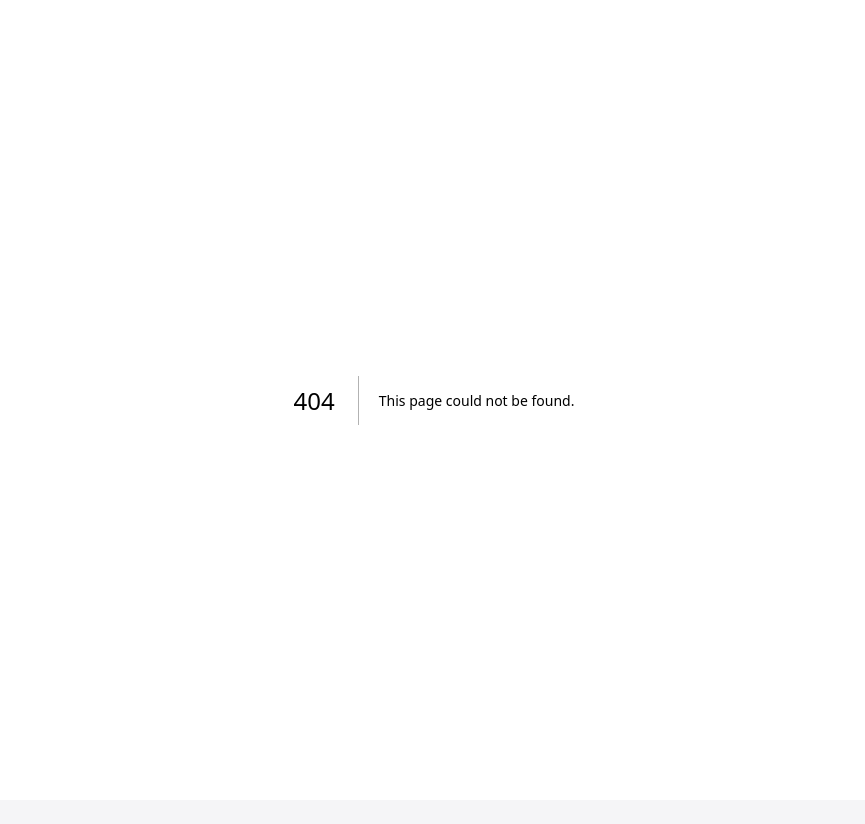
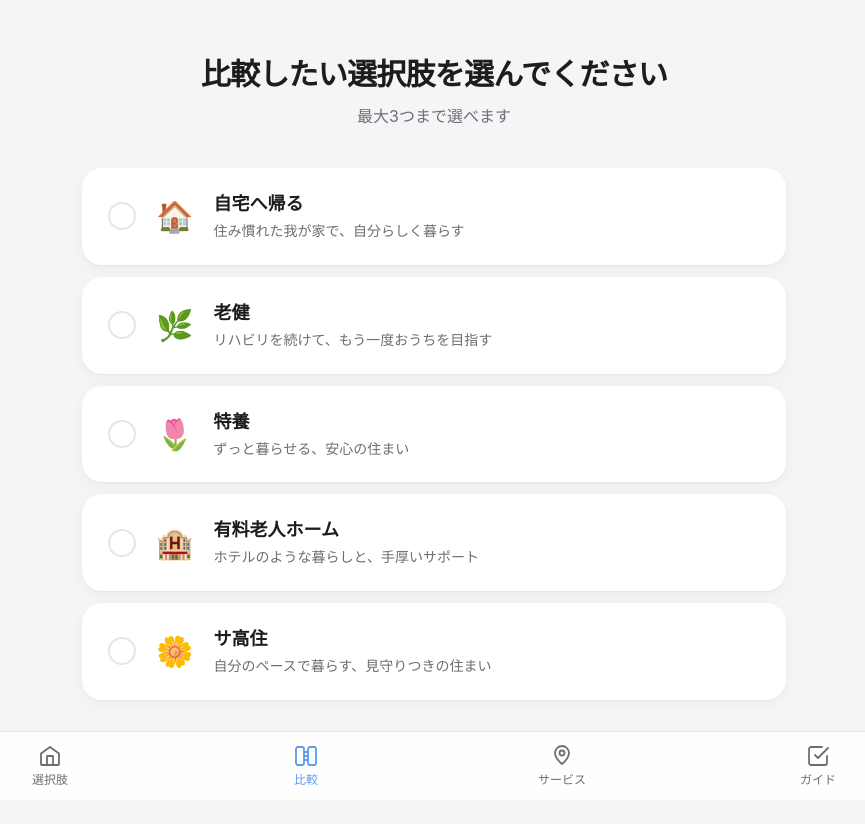
Before and after one commit to akihiroishimoto7-web/kazokusupport, a Next.js app: page /compare-entry in a window 1280 px wide. Before the commit this address had no page. Shown: the top 824 px of the page, without its empty margins (206-1071 px from the left). Before the commit the page ends 800 px from the top, so only its background shows below. Built offline with nearby package versions, Linux system fonts and the light colour scheme.

Commit message:
feat: bottom tab navigation + compare-entry page

```diff
--- /dev/null
+++ b/app/compare-entry/page.tsx
@@ -0,0 +1,93 @@
+"use client";
+import { useState } from "react";
+import { useRouter } from "next/navigation";
+import { OPTIONS } from "@/lib/data";
+
+export default function CompareEntryPage() {
+  const [selected, setSelected] = useState<Set<string>>(new Set());
+  const router = useRouter();
+
+  const toggle = (slug: string) => {
+    setSelected((prev) => {
+      const next = new Set(prev);
+      if (next.has(slug)) {
+        next.delete(slug);
+      } else if (next.size < 3) {
+        next.add(slug);
+      }
+      return next;
+    });
+  };
+
+  const goCompare = () => {
+    const slugs = [...selected];
+    const params = slugs.map((s, i) => `${String.fromCharCode(97 + i)}=${s}`).join("&");
+    router.push(`/compare?${params}`);
+  };
+
+  return (
+    <main className="min-h-screen px-5 sm:px-8 py-10 sm:py-14 max-w-3xl mx-auto pb-32">
+      <header className="text-center mb-8 sm:mb-10">
+        <h1 className="text-2xl sm:text-3xl font-semibold tracking-tight text-ink">
+          比較したい選択肢を選んでください
+        </h1>
+        <p className="mt-3 text-sub text-base">最大3つまで選べます</p>
+      </header>
+
+      <div className="space-y-3 mb-10">
+        {OPTIONS.map((opt) => {
+          const isSelected = selected.has(opt.slug);
+          const isDisabled = !isSelected && selected.size >= 3;
+          return (
+            <button
+              key={opt.slug}
+              onClick={() => toggle(opt.slug)}
+              disabled={isDisabled}
+              className={`w-full flex items-center gap-5 rounded-2xl px-6 py-5 text-left
+                          transition-all duration-200
+                          ${isSelected
+                            ? "bg-accent/10 border-2 border-accent shadow-[0_0_0_0px]"
+                            : isDisabled
+                              ? "bg-white border-2 border-transparent opacity-35 cursor-not-allowed"
+                              : "bg-white border-2 border-transparent shadow-[0_1px_2px_rgba(0,0,0,0.04),0_4px_16px_rgba(0,0,0,0.04)] hover:border-accent/40"
+                          }`}
+            >
+              {/* チェック */}
+              <div className={`w-7 h-7 rounded-full border-2 flex items-center justify-center shrink-0
+                              transition-colors
+                              ${isSelected ? "bg-accent border-accent" : "border-line"}`}>
+                {isSelected && (
+                  <svg width="13" height="13" viewBox="0 0 13 13" fill="none">
+                    <path d="M2 6.5l3 3L11 3" stroke="white" strokeWidth="2"
+                          strokeLinecap="round" strokeLinejoin="round"/>
+                  </svg>
+                )}
+              </div>
+
+              <span className="text-3xl" aria-hidden>{opt.emoji}</span>
+
+              <div>
+                <p className="text-lg font-semibold text-ink">{opt.title}</p>
+                <p className="text-sm text-sub leading-relaxed mt-0.5">{opt.lead}</p>
+              </div>
+            </button>
+          );
+        })}
+      </div>
+
+      {/* 比較ボタン（2つ以上選んだら出現） */}
+      <div className={`fixed bottom-20 left-0 right-0 flex justify-center px-5
+                       transition-all duration-300
+                       ${selected.size >= 2 ? "opacity-100 translate-y-0" : "opacity-0 translate-y-4 pointer-events-none"}`}>
+        <button
+          onClick={goCompare}
+          className="flex items-center gap-3 bg-ink text-white px-8 py-4 rounded-full
+                     text-base font-semibold shadow-[0_8px_32px_rgba(0,0,0,0.2)]
+                     hover:opacity-90 transition-opacity"
+        >
+          {selected.size}件を比較する →
+        </button>
+      </div>
+    </main>
+  );
+}
--- a/app/globals.css
+++ b/app/globals.css
@@ -8,13 +8,16 @@ html, body {
   -webkit-font-smoothing: antialiased;
 }
 
+/* iOS Safari のホームインジケーター分の余白 */
+.safe-area-pb {
+  padding-bottom: env(safe-area-inset-bottom, 0px);
+}
+
 @media print {
-  .no-print  { display: none !important; }
-  body       { background: #ffffff; }
+  .no-print   { display: none !important; }
+  body        { background: #ffffff; padding-bottom: 0 !important; }
   .print-page { box-shadow: none !important; }
-  /* 比較ページの横並びを印刷時も維持 */
   .grid-cols-2 { grid-template-columns: repeat(2, minmax(0, 1fr)) !important; }
   .grid-cols-3 { grid-template-columns: repeat(3, minmax(0, 1fr)) !important; }
-  /* 水平スクロールラッパーを印刷時は解除 */
   .overflow-x-auto { overflow: visible !important; }
 }
--- a/app/layout.tsx
+++ b/app/layout.tsx
@@ -1,5 +1,6 @@
 import type { Metadata, Viewport } from "next";
 import "./globals.css";
+import BottomNav from "@/components/BottomNav";
 
 export const metadata: Metadata = {
   title: "退院後の暮らしガイド",
@@ -15,7 +16,11 @@ export const viewport: Viewport = {
 export default function RootLayout({ children }: { children: React.ReactNode }) {
   return (
     <html lang="ja">
-      <body className="font-sans">{children}</body>
+      {/* pb-20 でタブバー分の余白を確保 */}
+      <body className="font-sans pb-20">
+        {children}
+        <BottomNav />
+      </body>
     </html>
   );
 }
--- /dev/null
+++ b/components/BottomNav.tsx
@@ -0,0 +1,88 @@
+"use client";
+import Link from "next/link";
+import { usePathname } from "next/navigation";
+
+const TABS = [
+  { href: "/",        label: "選択肢",   icon: HomeIcon },
+  { href: "/compare-entry", label: "比較",  icon: CompareIcon },
+  { href: "/services", label: "サービス", icon: ServiceIcon },
+  { href: "/guide",   label: "ガイド",   icon: GuideIcon },
+];
+
+export default function BottomNav() {
+  const pathname = usePathname();
+
+  return (
+    <nav className="no-print fixed bottom-0 left-0 right-0 z-40
+                    bg-white/90 backdrop-blur-md border-t border-line
+                    safe-area-pb">
+      <div className="flex max-w-5xl mx-auto">
+        {TABS.map(({ href, label, icon: Icon }) => {
+          const active = href === "/"
+            ? pathname === "/"
+            : pathname.startsWith(href);
+          return (
+            <Link
+              key={href}
+              href={href}
+              className={`flex-1 flex flex-col items-center justify-center gap-1
+                          py-3 text-xs font-medium transition-colors
+                          ${active ? "text-accent" : "text-sub hover:text-ink"}`}
+            >
+              <Icon active={active} />
+              {label}
+            </Link>
+          );
+        })}
+      </div>
+    </nav>
+  );
+}
+
+// ── アイコン群 ──────────────────────────────────
+function HomeIcon({ active }: { active: boolean }) {
+  return (
+    <svg width="24" height="24" viewBox="0 0 24 24" fill="none"
+         stroke={active ? "#5b9cf0" : "currentColor"} strokeWidth="1.8"
+         strokeLinecap="round" strokeLinejoin="round">
+      <path d="M3 9.5L12 3l9 6.5V20a1 1 0 01-1 1H4a1 1 0 01-1-1V9.5z"/>
+      <path d="M9 21V12h6v9"/>
+    </svg>
+  );
+}
+
+function CompareIcon({ active }: { active: boolean }) {
+  return (
+    <svg width="24" height="24" viewBox="0 0 24 24" fill="none"
+         stroke={active ? "#5b9cf0" : "currentColor"} strokeWidth="1.8"
+         strokeLinecap="round" strokeLinejoin="round">
+      <rect x="2"  y="3" width="8" height="18" rx="2"/>
+      <rect x="14" y="3" width="8" height="18" rx="2"/>
+      <line x1="10" y1="8"  x2="14" y2="8"/>
+      <line x1="10" y1="12" x2="14" y2="12"/>
+      <line x1="10" y1="16" x2="14" y2="16"/>
+    </svg>
+  );
+}
+
+function ServiceIcon({ active }: { active: boolean }) {
+  return (
+    <svg width="24" height="24" viewBox="0 0 24 24" fill="none"
+         stroke={active ? "#5b9cf0" : "currentColor"} strokeWidth="1.8"
+         strokeLinecap="round" strokeLinejoin="round">
+      <path d="M12 2a7 7 0 017 7c0 4-3.5 8-7 11C8.5 17 5 13 5 9a7 7 0 017-7z"/>
+      <circle cx="12" cy="9" r="2.5"/>
+    </svg>
+  );
+}
+
+function GuideIcon({ active }: { active: boolean }) {
+  return (
+    <svg width="24" height="24" viewBox="0 0 24 24" fill="none"
+         stroke={active ? "#5b9cf0" : "currentColor"} strokeWidth="1.8"
+         strokeLinecap="round" strokeLinejoin="round">
+      <path d="M9 11l3 3L22 4"/>
+      <path d="M21 12v7a2 2 0 01-2 2H5a2 2 0 01-2-2V5a2 2 0 012-2h11"/>
+    </svg>
+  );
+}
```
